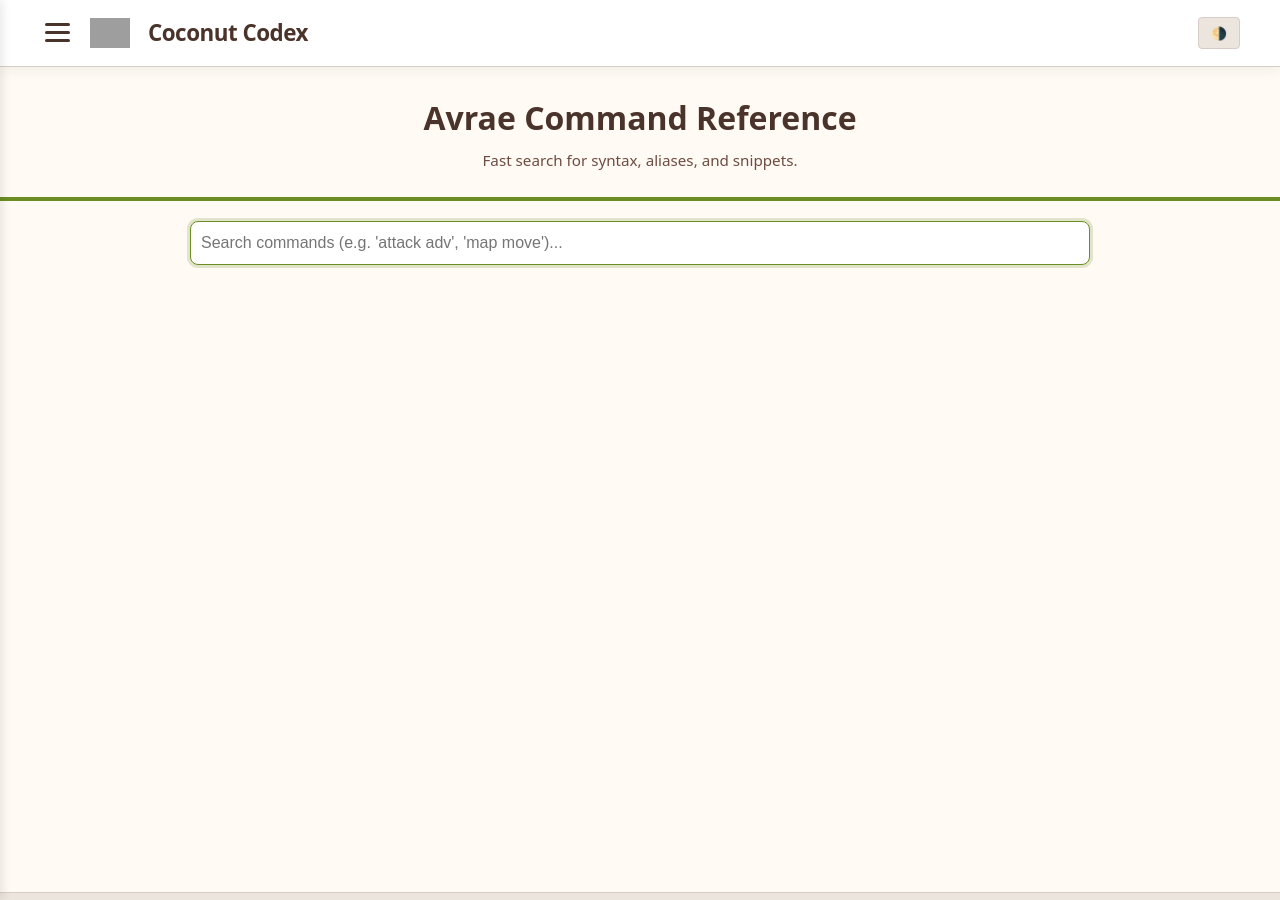
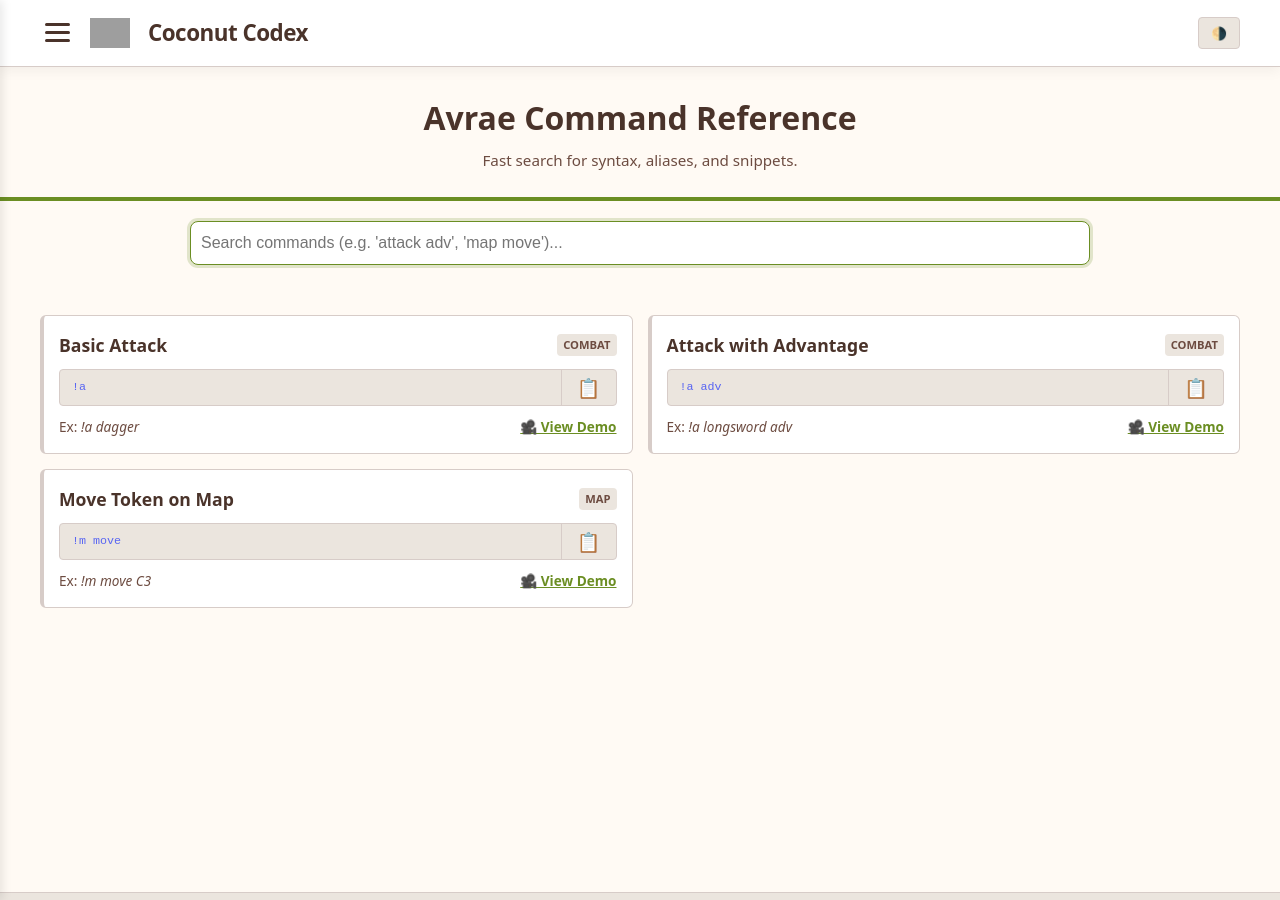
Before and after one commit to coconutswallow/codex, a Jekyll site: the page built from avrae.html, in a window 1280 px wide and 900 px high. Built offline with Jekyll 4.4.1, drawn with Linux system fonts in a browser that asks for light colours; a script that is not in the unit is left out; grey boxes are pictures that could not be loaded.

Commit message:
Update avrae_commands.yml

```diff
--- a/_config.yml
+++ b/_config.yml
@@ -28,8 +28,8 @@
     url: "/"
   - title: "House Rules"
     url: "/house-rules"
-  - title: "Avrae Guide"
-    url: "/avrae/"
+  - title: "Avrae Quick Reference"
+    url: "/avrae"
   - title: "Battle Maps"
     url: "/maps"
   - title: "DM Links"
--- a/_data/avrae_commands.yml
+++ b/_data/avrae_commands.yml
@@ -0,0 +1,20 @@
+- title: "Basic Attack"
+  syntax: "!a <weapon>"
+  example: "!a dagger"
+  tags: "combat attack action basic"
+  category: "Combat"
+  image: "" # Optional URL to a gif
+
+- title: "Attack with Advantage"
+  syntax: "!a <weapon> adv"
+  example: "!a longsword adv"
+  tags: "combat attack bonus advantage"
+  category: "Combat"
+  image: ""
+
+- title: "Move Token on Map"
+  syntax: "!m move <location>"
+  example: "!m move C3"
+  tags: "map movement token otfbm"
+  category: "Map"
+  image: "/assets/gifs/map-move.gif" # Example of a visual demo
--- a/avrae.html
+++ b/avrae.html
@@ -1,6 +1,6 @@
 ---
 layout: default
-title: Avrae Guide
+title: Avrae Quick Reference
 ---
 
 <div class="hero-block">
```
